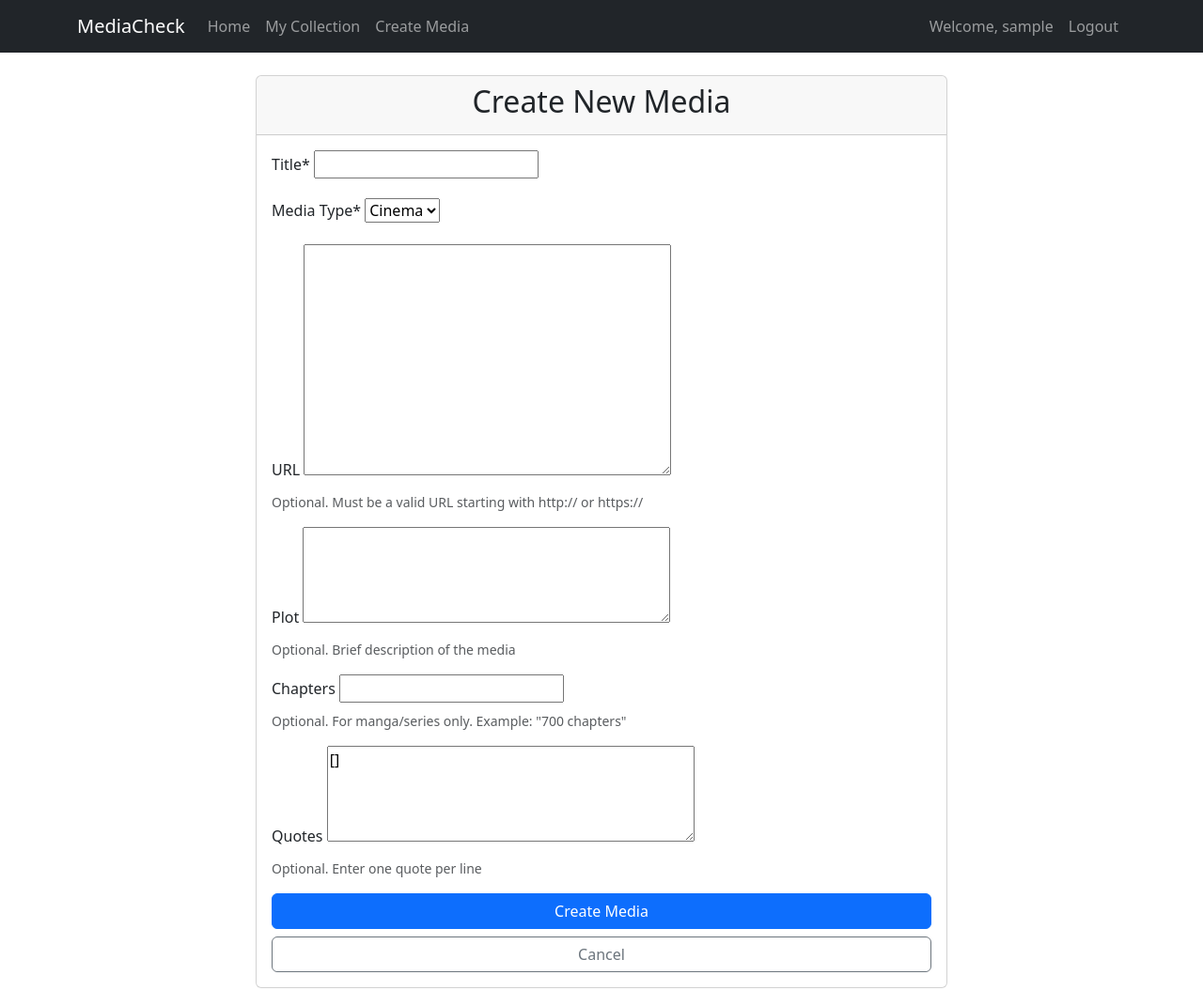
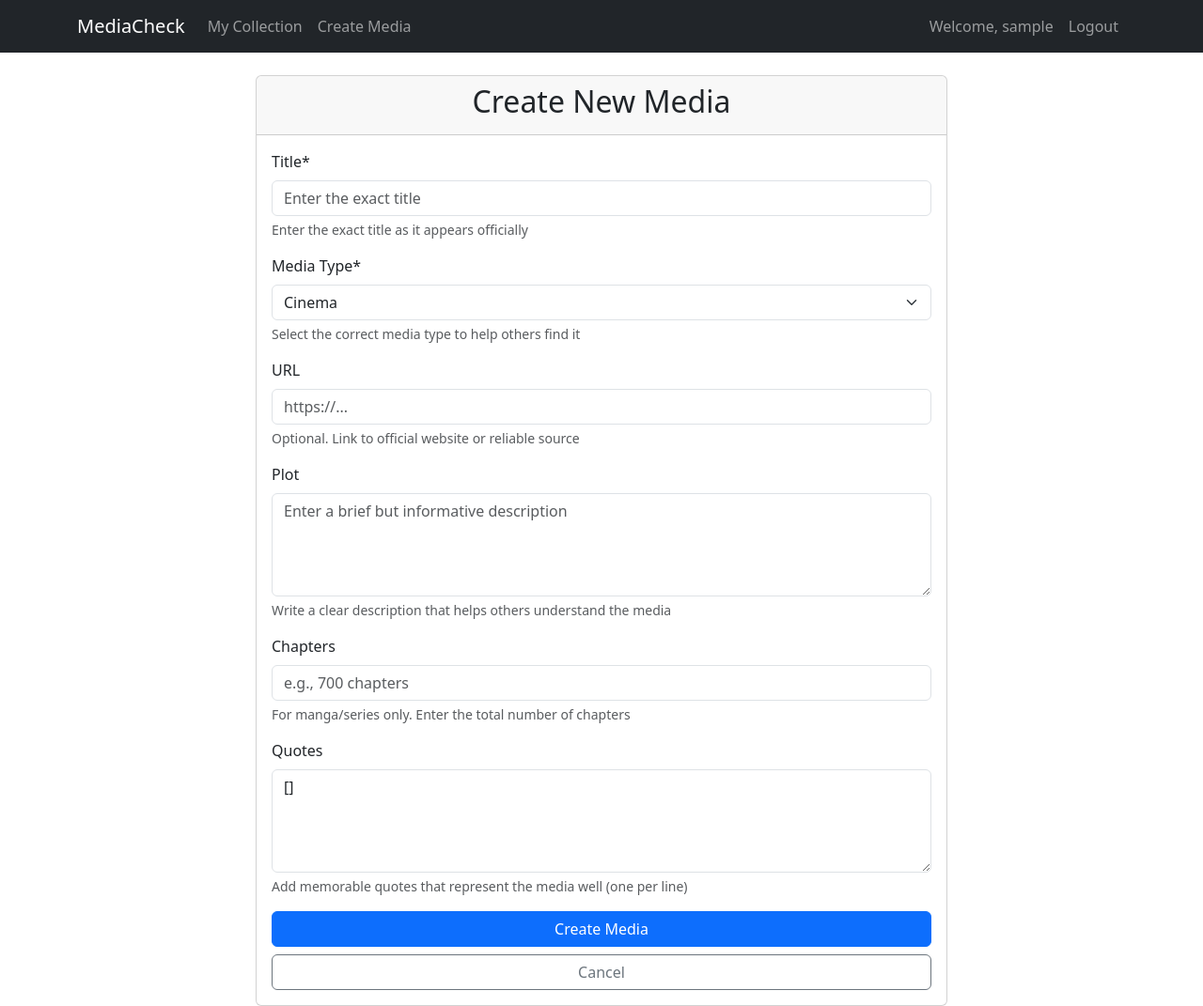
Before and after one commit to agascmur/MediaCheck, a Django app: page /create/ in a window 1280 px wide. Shown: the whole page at 94% size. Run offline with Django 5.2, Linux system fonts and the light colour scheme; the visitor is signed in with stand-in values (Sample User, id 1).

Commit message:
Improved form, to be decided how we control users input

```diff
--- a/mysite/media/forms.py
+++ b/mysite/media/forms.py
@@ -1,25 +1,211 @@
 from django import forms
+from django.core.validators import URLValidator, MinLengthValidator
+from django.core.exceptions import ValidationError
 from .models import Media, UserMedia
+import re
+from difflib import SequenceMatcher
 
 class MediaForm(forms.ModelForm):
     class Meta:
         model = Media
         fields = ['title', 'media_type', 'url', 'plot', 'chapters', 'quotes']
         widgets = {
-            'plot': forms.Textarea(attrs={'rows': 4}),
-            'quotes': forms.Textarea(attrs={'rows': 4, 'placeholder': 'Enter quotes separated by newlines'}),
+            'title': forms.TextInput(attrs={
+                'class': 'form-control',
+                'placeholder': 'Enter the exact title',
+                'data-bs-toggle': 'tooltip',
+                'data-bs-placement': 'top',
+                'title': 'Enter the exact title as it appears officially'
+            }),
+            'media_type': forms.Select(attrs={
+                'class': 'form-select',
+                'data-bs-toggle': 'tooltip',
+                'data-bs-placement': 'top',
+                'title': 'Select the correct media type'
+            }),
+            'url': forms.URLInput(attrs={
+                'class': 'form-control',
+                'placeholder': 'https://...',
+                'data-bs-toggle': 'tooltip',
+                'data-bs-placement': 'top',
+                'title': 'Official website or reliable source'
+            }),
+            'plot': forms.Textarea(attrs={
+                'class': 'form-control',
+                'rows': 4,
+                'placeholder': 'Enter a brief but informative description',
+                'data-bs-toggle': 'tooltip',
+                'data-bs-placement': 'top',
+                'title': 'Write a clear description that helps others understand the media'
+            }),
+            'chapters': forms.TextInput(attrs={
+                'class': 'form-control',
+                'placeholder': 'e.g., 700 chapters',
+                'data-bs-toggle': 'tooltip',
+                'data-bs-placement': 'top',
+                'title': 'For manga/series only. Enter the total number of chapters'
+            }),
+            'quotes': forms.Textarea(attrs={
+                'class': 'form-control',
+                'rows': 4,
+                'placeholder': 'Enter one memorable quote per line',
+                'data-bs-toggle': 'tooltip',
+                'data-bs-placement': 'top',
+                'title': 'Add memorable quotes that represent the media well'
+            }),
         }
 
+    def _normalize_title(self, title):
+        """Normalize title for comparison"""
+        # Convert to lowercase
+        title = title.lower()
+        # Remove special characters and extra spaces
+        title = re.sub(r'[^\w\s]', '', title)
+        # Replace multiple spaces with single space
+        title = re.sub(r'\s+', ' ', title)
+        return title.strip()
+
+    def _similarity_ratio(self, str1, str2):
+        """Calculate similarity ratio between two strings"""
+        return SequenceMatcher(None, str1, str2).ratio()
+
     def clean_title(self):
-        title = self.cleaned_data.get('title')
-        if Media.objects.filter(title__iexact=title).exists():
-            raise forms.ValidationError('A media with this title already exists.')
+        title = self.cleaned_data.get('title', '').strip()
+        if not title:
+            raise ValidationError('Title is required')
+
+        # Basic validation
+        if len(title) < 2:
+            raise ValidationError('Title is too short')
+        if len(title) > 200:
+            raise ValidationError('Title is too long')
+        if any(char.isdigit() for char in title) and len(title) < 5:
+            raise ValidationError('Title seems too short for a numeric title')
+
+        # Get media type for context
+        media_type = self.cleaned_data.get('media_type')
+        if not media_type:
+            return title
+
+        # Normalize the input title
+        normalized_title = self._normalize_title(title)
+
+        # Get all existing titles of the same media type
+        existing_media = Media.objects.filter(media_type=media_type).exclude(
+            pk=self.instance.pk if self.instance else None
+        )
+
+        # Check for exact matches (case-insensitive)
+        exact_matches = existing_media.filter(title__iexact=title)
+        if exact_matches.exists():
+            raise ValidationError(
+                f'A {media_type} with this exact title already exists. '
+                'Please check if it\'s the same media.'
+            )
+
+        # Check for similar titles
+        similar_titles = []
+        for media in existing_media:
+            normalized_existing = self._normalize_title(media.title)
+            similarity = self._similarity_ratio(normalized_title, normalized_existing)
+
+            # If similarity is high (e.g., > 0.85), consider it a potential duplicate
+            if similarity > 0.85:
+                similar_titles.append((media.title, similarity))
+
+        if similar_titles:
+            # Sort by similarity
+            similar_titles.sort(key=lambda x: x[1], reverse=True)
+            suggestions = [f"'{title}' ({similarity:.0%} similar)" for title, similarity in similar_titles[:3]]
+            raise ValidationError(
+                'This title is very similar to existing entries. '
+                'Please check if you meant one of these: ' +
+                ', '.join(suggestions) +
+                '. If this is a different media, please make the title more distinct.'
+            )
+
         return title
 
+    def clean_url(self):
+        url = self.cleaned_data.get('url', '').strip()
+        if url:
+            # Validate URL format
+            validator = URLValidator()
+            try:
+                validator(url)
+            except ValidationError:
+                raise ValidationError('Please enter a valid URL starting with http:// or https://')
+
+            # Check for suspicious domains
+            suspicious_domains = ['spam.com', 'malicious.com']  # Add more as needed
+            if any(domain in url.lower() for domain in suspicious_domains):
+                raise ValidationError('This URL appears to be from a suspicious source')
+
+        return url
+
+    def clean_plot(self):
+        plot = self.cleaned_data.get('plot', '').strip()
+        if plot:
+            # Check for minimum length
+            if len(plot) < 20:
+                raise ValidationError('Plot description is too short. Please provide more details.')
+            if len(plot) > 2000:
+                raise ValidationError('Plot description is too long. Please keep it concise.')
+
+            # Check for suspicious content
+            if any(word in plot.lower() for word in ['spam', 'scam', 'hack']):
+                raise ValidationError('Plot description contains suspicious content')
+
+        return plot
+
+    def clean_chapters(self):
+        chapters = self.cleaned_data.get('chapters')
+        if chapters is None:
+            return ''
+
+        chapters = chapters.strip()
+        if not chapters:
+            return ''
+
+        # Only validate if media type is manga
+        if self.cleaned_data.get('media_type') == 'manga':
+            try:
+                # Extract number from string (e.g., "700 chapters" -> 700)
+                num = int(''.join(filter(str.isdigit, chapters)))
+                if num <= 0:
+                    raise ValidationError('Number of chapters must be positive')
+                if num > 10000:
+                    raise ValidationError('Number of chapters seems unrealistic')
+            except ValueError:
+                raise ValidationError('Please enter a valid number of chapters')
+        else:
+            # Clear chapters if not manga
+            return ''
+        return chapters
+
     def clean_quotes(self):
-        quotes = self.cleaned_data.get('quotes', '')
-        if quotes:
-            # Split quotes by newlines and strip whitespace
-            quotes_list = [quote.strip() for quote in quotes.split('\n') if quote.strip()]
-            return quotes_list
-        return []
+        quotes = self.cleaned_data.get('quotes')
+        if quotes is None:
+            return []
+
+        # If quotes is a string (from form input), split it into lines
+        if isinstance(quotes, str):
+            quotes = [quote.strip() for quote in quotes.split('\n') if quote.strip()]
+
+        # Validate each quote
+        valid_quotes = []
+        for quote in quotes:
+            quote = str(quote).strip()
+            if not quote:
+                continue
+
+            if len(quote) < 10:
+                raise ValidationError('Quotes should be at least 10 characters long')
+            if len(quote) > 500:
+                raise ValidationError('Quotes should not exceed 500 characters')
+            if any(word in quote.lower() for word in ['spam', 'scam', 'hack']):
+                raise ValidationError('Some quotes contain suspicious content')
+
+            valid_quotes.append(quote)
+
+        return valid_quotes
--- a/mysite/media/templates/base.html
+++ b/mysite/media/templates/base.html
@@ -17,9 +17,6 @@
             </button>
             <div class="collapse navbar-collapse" id="navbarNav">
                 <ul class="navbar-nav me-auto">
-                    <li class="nav-item">
-                        <a class="nav-link" href="{% media_url 'home' %}">Home</a>
-                    </li>
                     {% if is_authenticated %}
                     <li class="nav-item">
                         <a class="nav-link" href="{% media_url 'user_collection' %}">My Collection</a>
--- a/mysite/media/templates/media/create_media.html
+++ b/mysite/media/templates/media/create_media.html
@@ -31,6 +31,7 @@
                                 {{ form.title.errors }}
                             </div>
                             {% endif %}
+                            <div class="form-text">Enter the exact title as it appears officially</div>
                         </div>
 
                         <div class="mb-3">
@@ -41,6 +42,7 @@
                                 {{ form.media_type.errors }}
                             </div>
                             {% endif %}
+                            <div class="form-text">Select the correct media type to help others find it</div>
                         </div>
 
                         <div class="mb-3">
@@ -51,7 +53,7 @@
                                 {{ form.url.errors }}
                             </div>
                             {% endif %}
-                            <div class="form-text">Optional. Must be a valid URL starting with http:// or https://</div>
+                            <div class="form-text">Optional. Link to official website or reliable source</div>
                         </div>
 
                         <div class="mb-3">
@@ -62,7 +64,7 @@
                                 {{ form.plot.errors }}
                             </div>
                             {% endif %}
-                            <div class="form-text">Optional. Brief description of the media</div>
+                            <div class="form-text">Write a clear description that helps others understand the media</div>
                         </div>
 
                         <div class="mb-3">
@@ -73,7 +75,7 @@
                                 {{ form.chapters.errors }}
                             </div>
                             {% endif %}
-                            <div class="form-text">Optional. For manga/series only. Example: "700 chapters"</div>
+                            <div class="form-text">For manga/series only. Enter the total number of chapters</div>
                         </div>
 
                         <div class="mb-3">
@@ -84,7 +86,7 @@
                                 {{ form.quotes.errors }}
                             </div>
                             {% endif %}
-                            <div class="form-text">Optional. Enter one quote per line</div>
+                            <div class="form-text">Add memorable quotes that represent the media well (one per line)</div>
                         </div>
 
                         <div class="d-grid gap-2">
@@ -100,8 +102,14 @@
 
 {% block extra_js %}
 <script>
-// Add Bootstrap validation classes
+// Initialize Bootstrap tooltips
 document.addEventListener('DOMContentLoaded', function() {
+    const tooltipTriggerList = [].slice.call(document.querySelectorAll('[data-bs-toggle="tooltip"]'));
+    tooltipTriggerList.map(function (tooltipTriggerEl) {
+        return new bootstrap.Tooltip(tooltipTriggerEl);
+    });
+
+    // Add Bootstrap validation classes
     const forms = document.querySelectorAll('.needs-validation');
     Array.from(forms).forEach(form => {
         form.addEventListener('submit', event => {
```
Also changed, not shown: mysite/media/management/commands/erase_data.py (+9 -0 lines).
